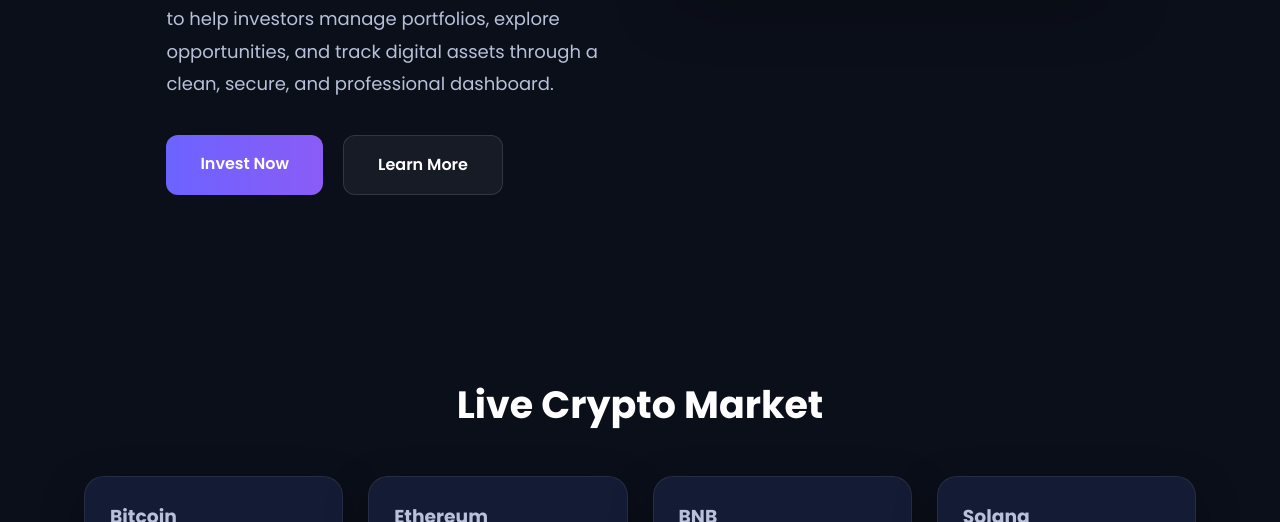
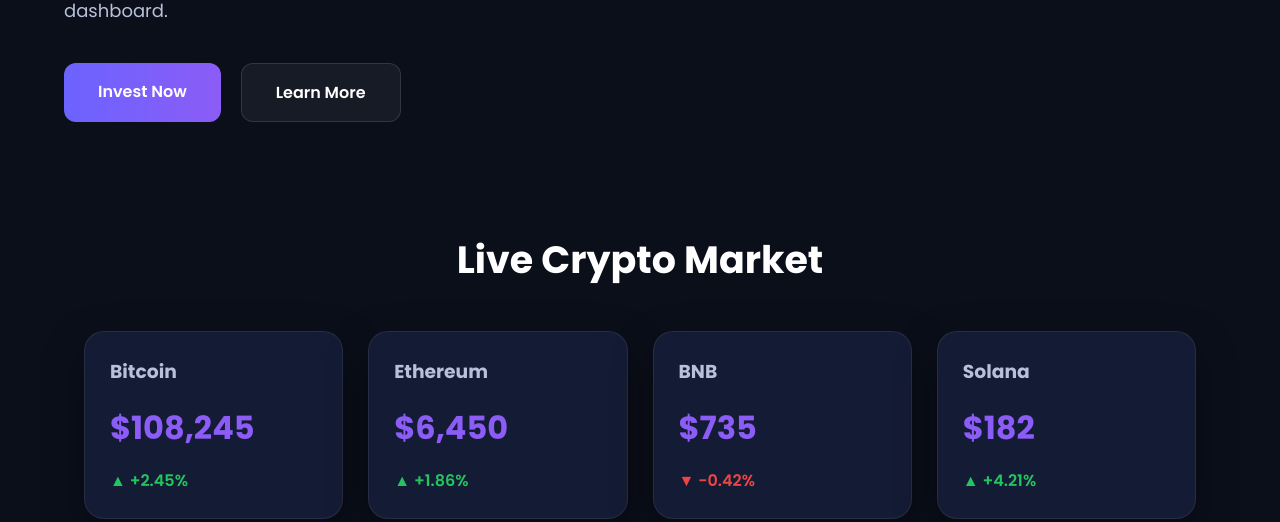
Before and after one commit to Physicshackings/physics-store, a plain HTML site: page index.html in a window 1280 px wide. Shown: the part 603-1125 px from the top of the page. Drawn offline with Linux system fonts and the light colour scheme.

Commit message:
Update style.css

```diff
--- a/style.css
+++ b/style.css
@@ -84,17 +84,7 @@
    HERO
 ========================= */
 
-.hero{
-    display:flex;
-    justify-content:space-between;
-    align-items:center;
-    padding:80px 8%;
-    gap:60px;
-}
 
-.hero-text{
-    flex:1;
-}
 
 .hero-text h1{
     font-size:42px;
```
